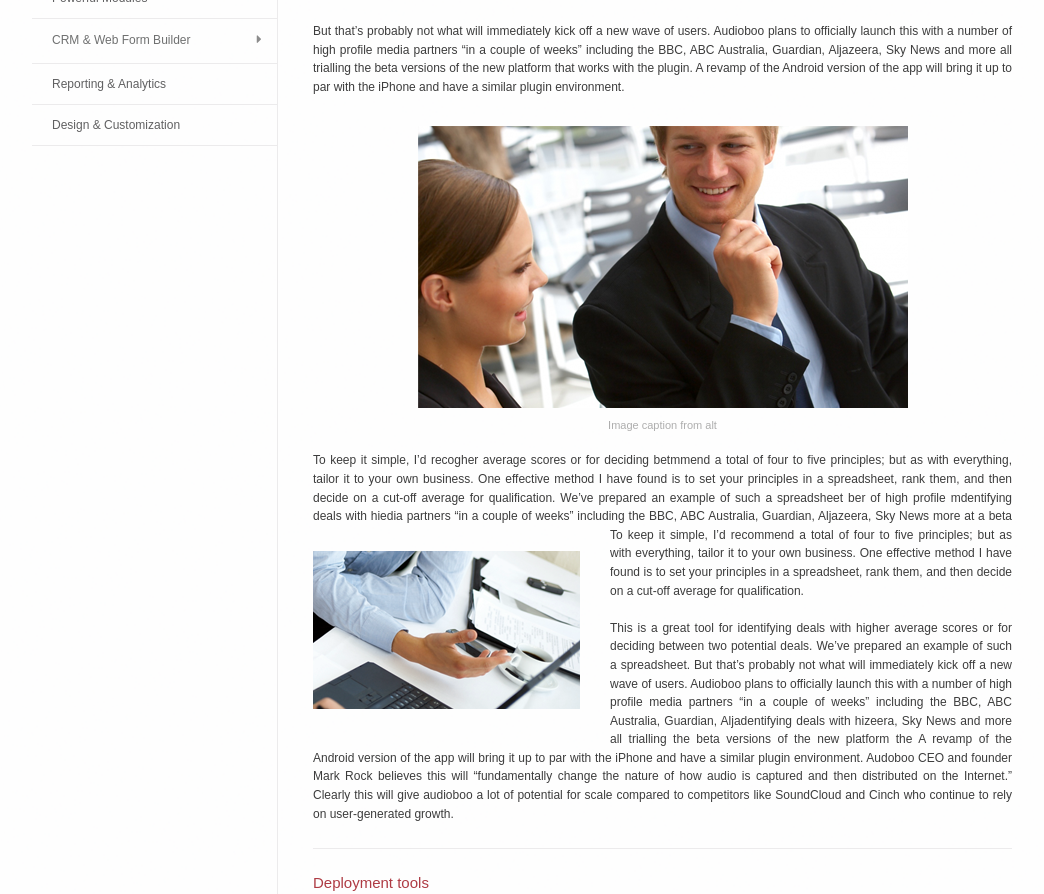
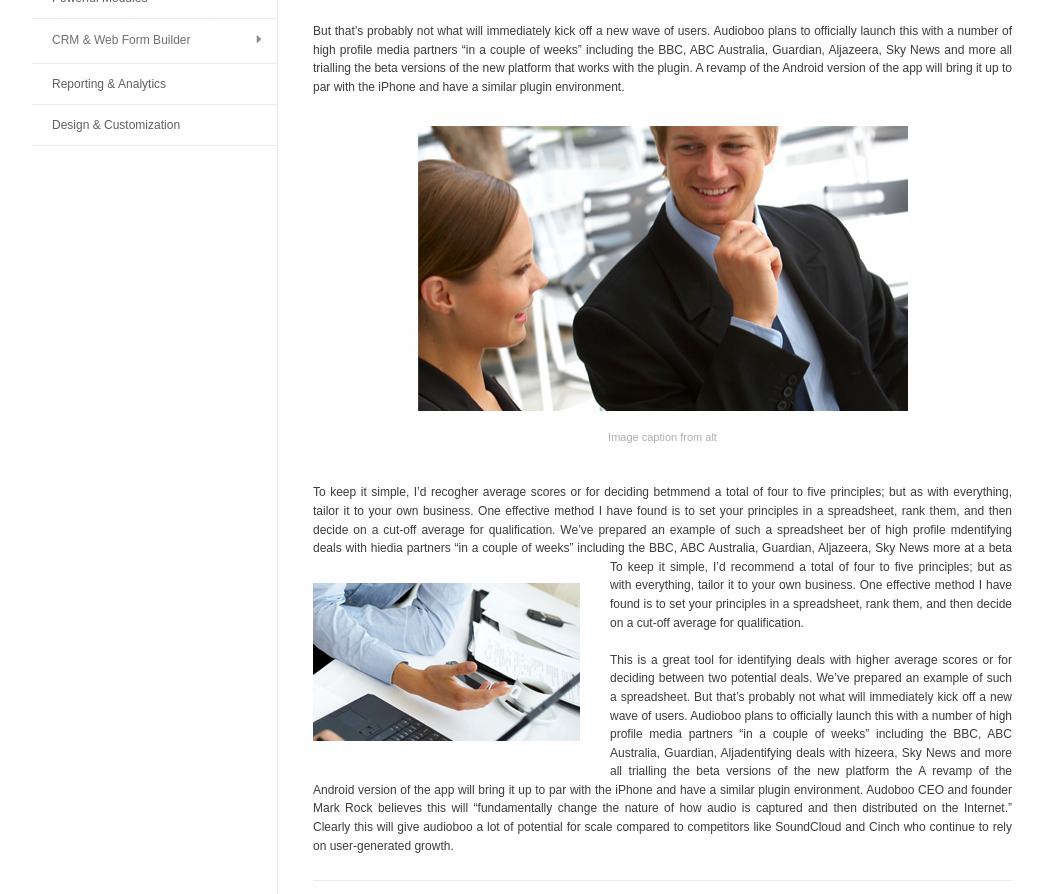
Before and after one commit to davidkin/davidkin.github.io, a plain HTML site: page news/index.html in a window 1280 px wide. Shown: the part 524-1418 px from the top of the page, without its empty margins (118-1162 px from the left). Drawn offline with Linux system fonts and the light colour scheme.

Commit message:
W2-HTML: Bug fixed

```diff
--- a/news/assets/css/style.css
+++ b/news/assets/css/style.css
@@ -416,7 +416,8 @@ textarea {
   -ms-flex-pack: justify;
       justify-content: space-between;
   -ms-flex-align: center;
-      align-items: center; }
+      align-items: center;
+  margin-right: 45px; }
 
 .menu__item {
   margin-right: 20px;
@@ -426,7 +427,7 @@ textarea {
   .menu__item--active:hover .drop-list {
     display: block; }
   .menu__item:last-child {
-    margin-right: 45px; }
+    margin-right: 0; }
 
 .menu__link {
   text-decoration: none;
@@ -595,7 +596,8 @@ textarea {
   -ms-flex-pack: justify;
       justify-content: space-between;
   -ms-flex-align: start;
-      align-items: flex-start; }
+      align-items: flex-start;
+  border-bottom: 1px solid #ecebec; }
 
 .sidebar {
   width: 245px;
@@ -650,7 +652,9 @@ textarea {
     -ms-flex-pack: justify;
         justify-content: space-between;
     -ms-flex-align: start;
-        align-items: flex-start; }
+        align-items: flex-start;
+    border-bottom: 1px solid #ecebec;
+    margin-bottom: 25px; }
   .content__title {
     font-size: 24px;
     margin: 0;
@@ -666,6 +670,8 @@ textarea {
   .content__quotation {
     font-size: 15px;
     color: #999b9b;
+    padding-bottom: 25px;
+    border-bottom: 1px solid #ecebec;
     margin: 0 0 25px;
     font-style: italic;
     text-align: justify; }
@@ -687,20 +693,16 @@ textarea {
       .content__text--margin:last-child {
         margin-bottom: 25px; }
   .content__big-img {
+    display: block;
     width: 490px;
     height: 285px;
-    background-image: url(../img/big-img.png);
-    background-repeat: no-repeat;
-    margin: 0 auto 40px;
-    position: relative; }
+    margin: 0 auto 20px; }
   .content__img-notice {
-    position: absolute;
-    bottom: -20px;
-    left: 0;
-    right: 0;
+    display: block;
     text-align: center;
     font-size: 11px;
-    color: #aeaeae; }
+    color: #aeaeae;
+    margin-bottom: 40px; }
   .content__text-img::after {
     content: "";
     display: block;
--- a/news/index.html
+++ b/news/index.html
@@ -151,8 +151,6 @@
 
             </div>
 
-            <hr class="content__separate" />
-
             <p class="content__quotation">
               AudioBoo, the social sound sharing startup,
               has developed an iPhone framework that gives
@@ -161,8 +159,6 @@
               now add Audioboo recording functionality to their app,
               thus adding a new kind of social functionality.
             </p>
-
-            <hr class="content__separate" />
 
             <h3 class="content__mi-title">Deployment tools</h3>
 
@@ -178,9 +174,8 @@
               it up to par with the iPhone and have a similar plugin environment.
             </p>
 
-            <div class="content__big-img">
-              <span class="content__img-notice">Image caption from alt</span>
-            </div>
+            <img  src="assets/img/big-img.png" class="content__big-img">
+            <span class="content__img-notice">Image caption from alt</span>
 
             <div class="content__text-img">
 
@@ -262,7 +257,6 @@
           </div>
 
         </div>
-        <hr class="content__separate" />
 
         <section class="clients">
           <div class="clients__container">
```
Also changed, not shown: news/assets/css/style.min.css.
